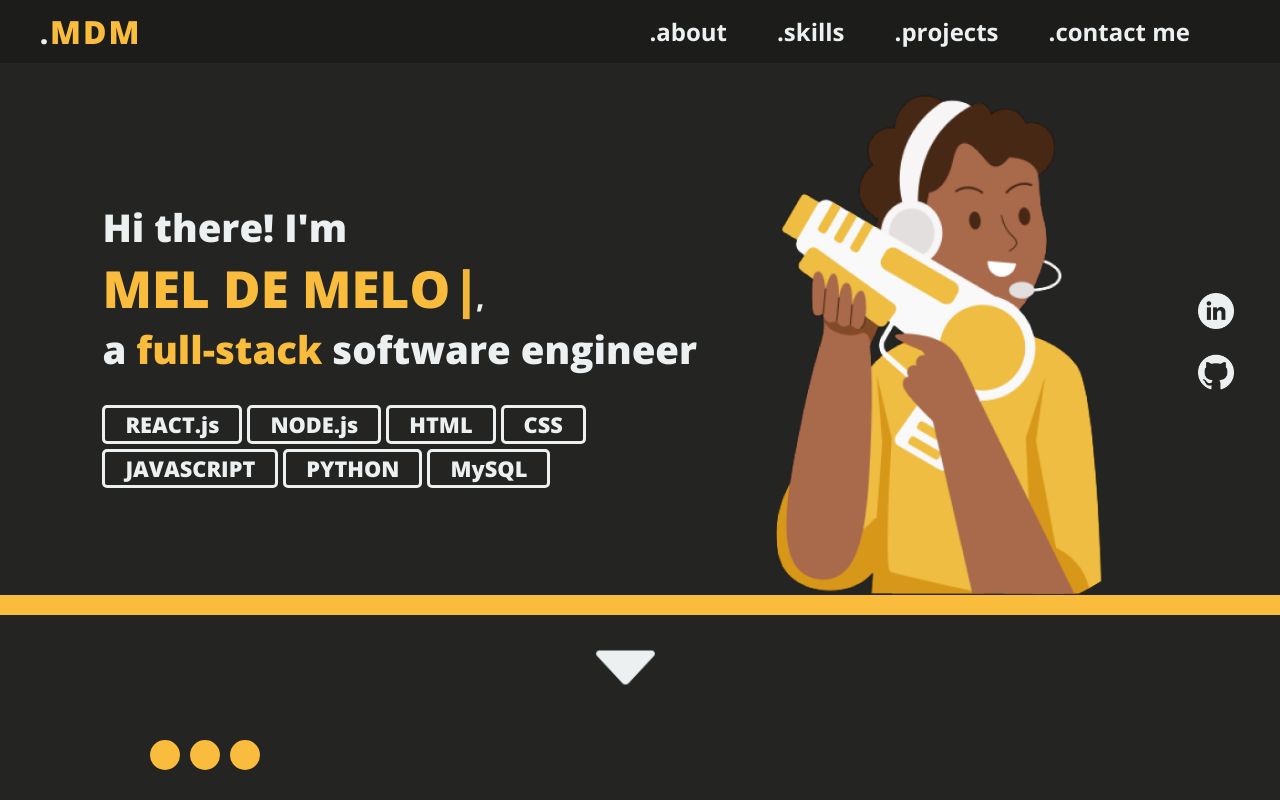
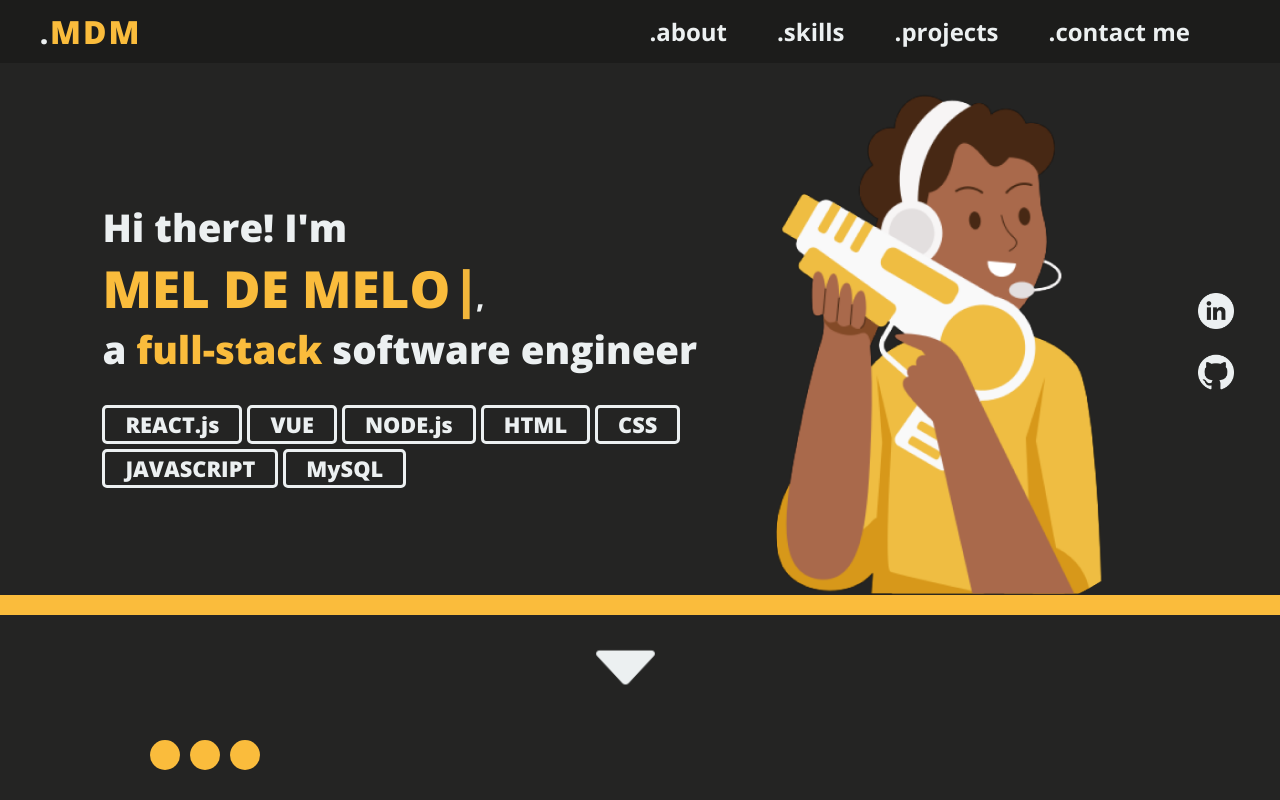
Before and after one commit to itsdamel/my-portfolio, a React (Vite) app: page / in a window 1280 px wide. Shown: the top 800 px of the page. Built offline with nearby package versions, Linux system fonts and the light colour scheme.

Commit message:
adding vue to banner

```diff
--- a/src/components/Banner/banner.jsx
+++ b/src/components/Banner/banner.jsx
@@ -40,11 +40,11 @@ export default function Banner(){
                     </div>
                     <div className={style.tech}>
                         <div data-aos="fade-right">REACT.js</div>
+                        <div data-aos="fade-right">VUE</div>
                         <div data-aos="fade-right">NODE.js</div>
                         <div data-aos="fade-right">HTML</div>
                         <div data-aos="fade-right">CSS</div>
                         <div data-aos="fade-right">JAVASCRIPT</div>
-                        <div data-aos="fade-right">PYTHON</div>
                         <div data-aos="fade-right">MySQL</div>
                     </div>
                     {smallScreen&&<SocialMedia/>}
```
